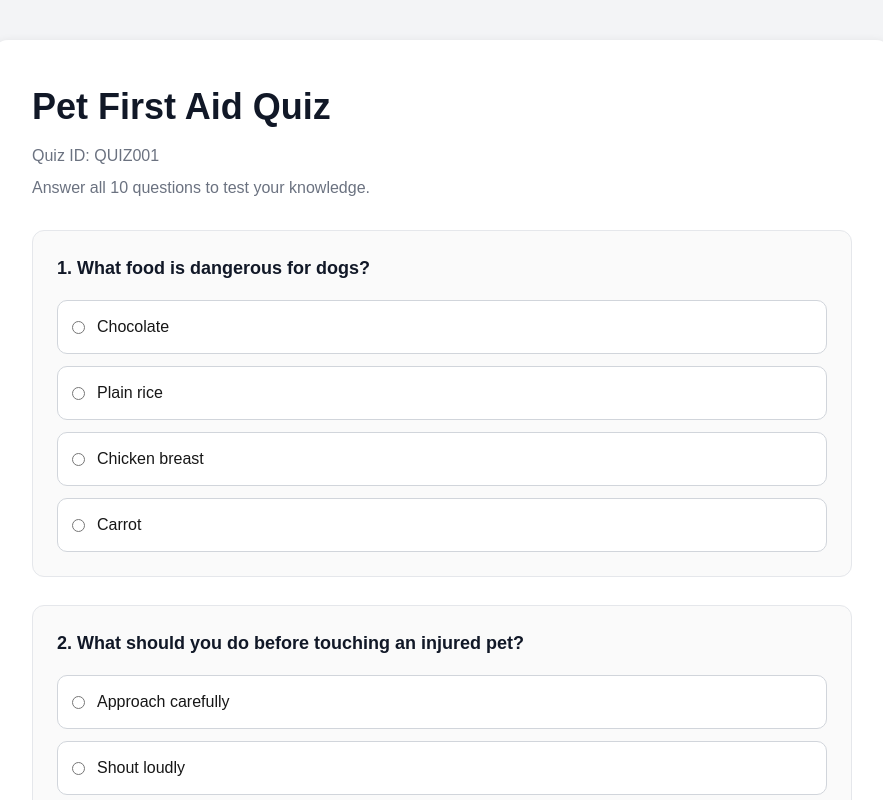
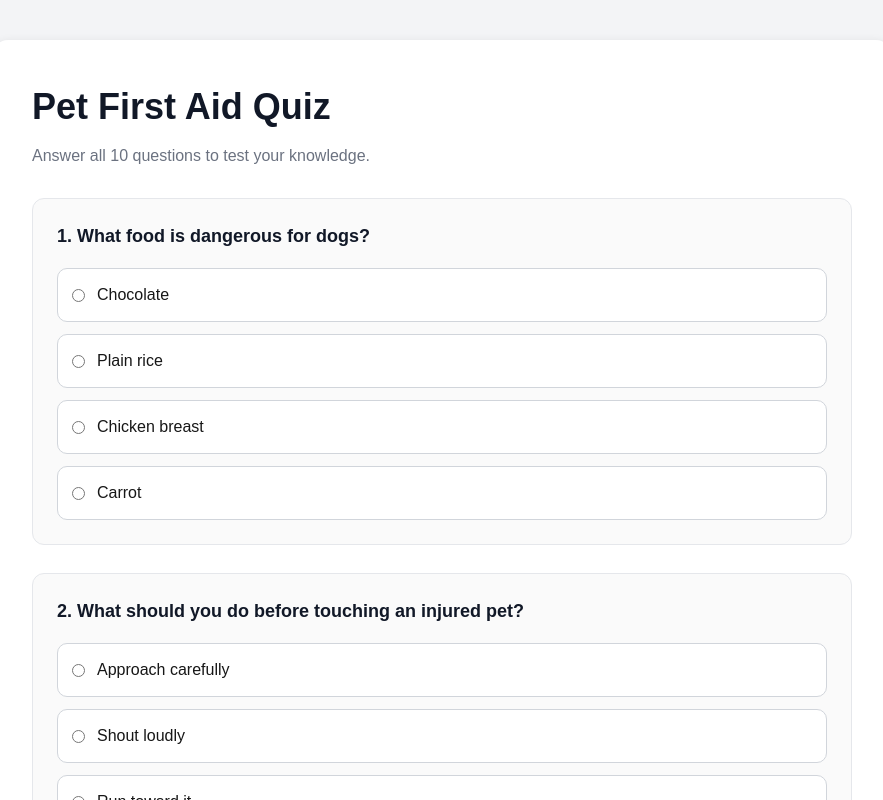
Before and after one commit to PhaseOfTheMoon/SWE30003G25, a Next.js app: page /quiz in a window 1280 px wide. Shown: the top 800 px of the page, without its empty margins (198-1081 px from the left). Built offline with nearby package versions, Linux system fonts and the light colour scheme.

Commit message:
Quiz ID fix

```diff
--- a/app/quiz/page.tsx
+++ b/app/quiz/page.tsx
@@ -290,9 +290,6 @@ export default function QuizPage() {
           Pet First Aid Quiz
         </h1>
 
-        <p style={{ marginBottom: "8px", color: "#6b7280", fontSize: "16px" }}>
-          Quiz ID: {quiz.quizID}
-        </p>
 
         <p style={{ marginBottom: "30px", color: "#6b7280", fontSize: "16px" }}>
           Answer all {quiz.totalMark} questions to test your knowledge.
```
